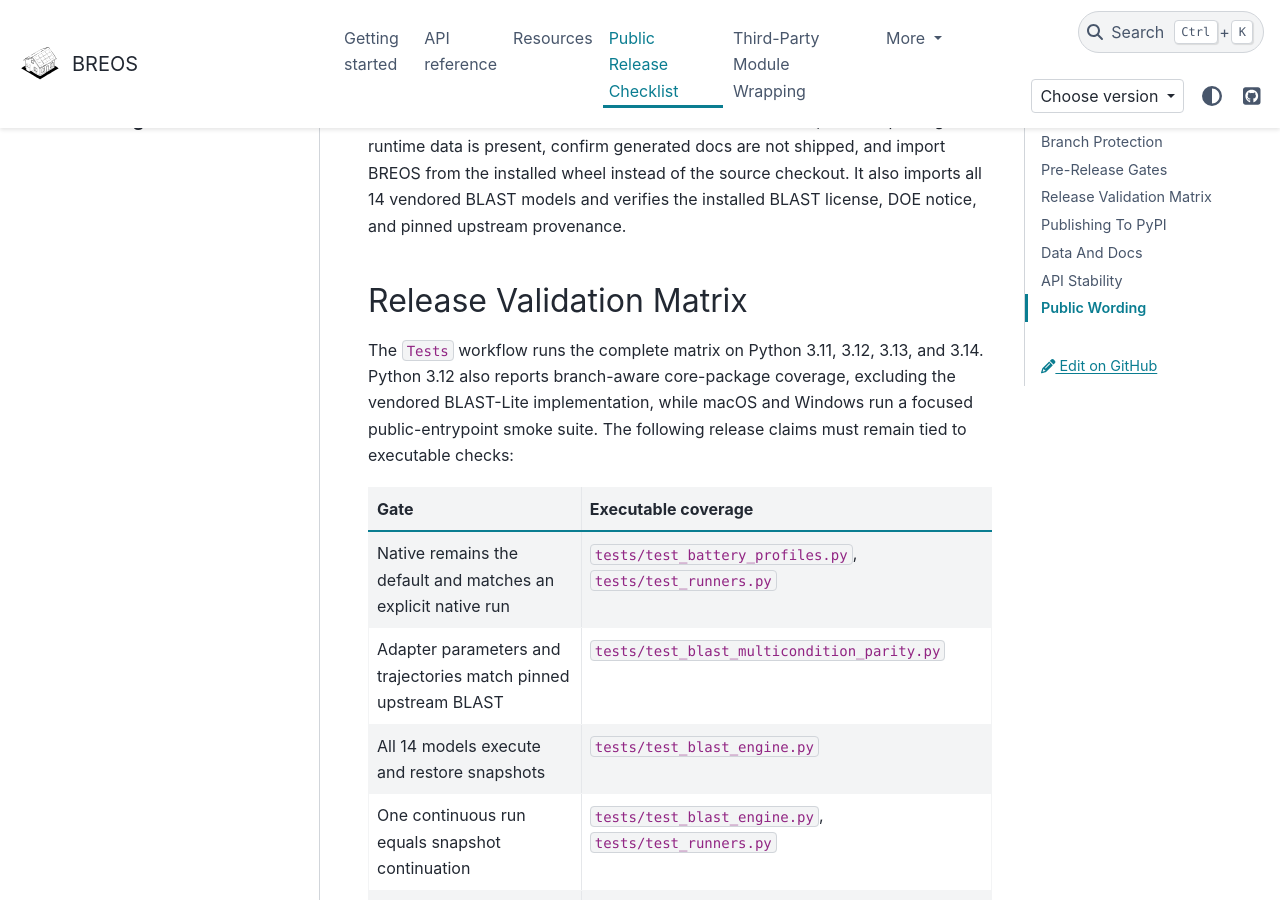
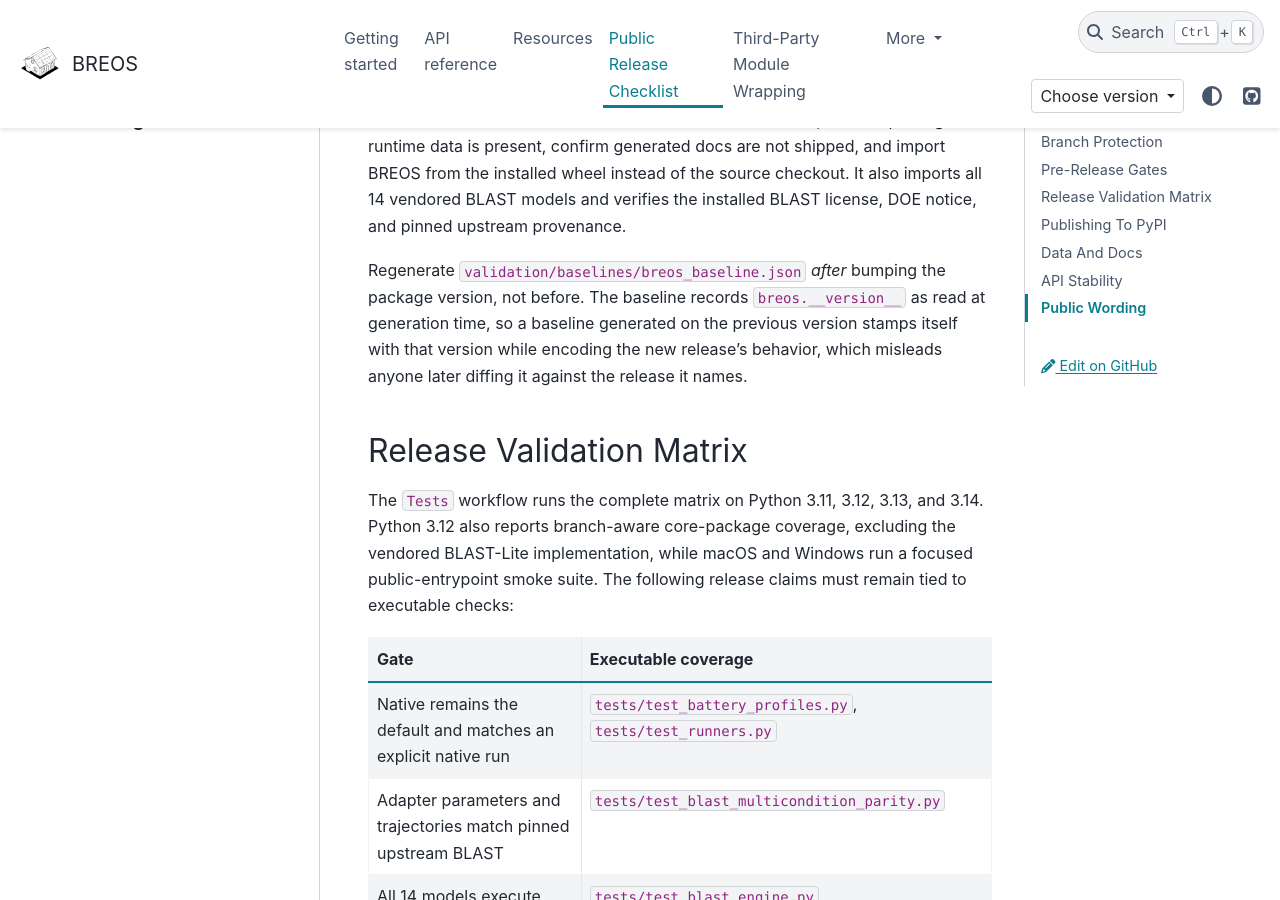
Before and after one commit to Str4vinci/breos, a Sphinx documentation site: the page built from docs/release.md, in a window 1280 px wide and 900 px high, scrolled down 1043 px. Built offline with Sphinx 7.4.7 and the PyData theme 0.15.4, drawn with Linux system fonts in a browser that asks for light colours; comment, search, counter and statistics services are not loaded.

Commit message:
Order the baseline regeneration after the version bump
The baseline stamps breos.__version__ as read at generation time, so
regenerating before the bump produces a file that names the old version
while encoding the new release's behavior.

```diff
--- a/docs/release.md
+++ b/docs/release.md
@@ -40,6 +40,12 @@ runtime data is present, confirm generated docs are not shipped, and import
 BREOS from the installed wheel instead of the source checkout. It also imports
 all 14 vendored BLAST models and verifies the installed BLAST license, DOE
 notice, and pinned upstream provenance.
+
+Regenerate `validation/baselines/breos_baseline.json` *after* bumping the
+package version, not before. The baseline records `breos.__version__` as read
+at generation time, so a baseline generated on the previous version stamps
+itself with that version while encoding the new release's behavior, which
+misleads anyone later diffing it against the release it names.
 
 ## Release Validation Matrix
 
```
